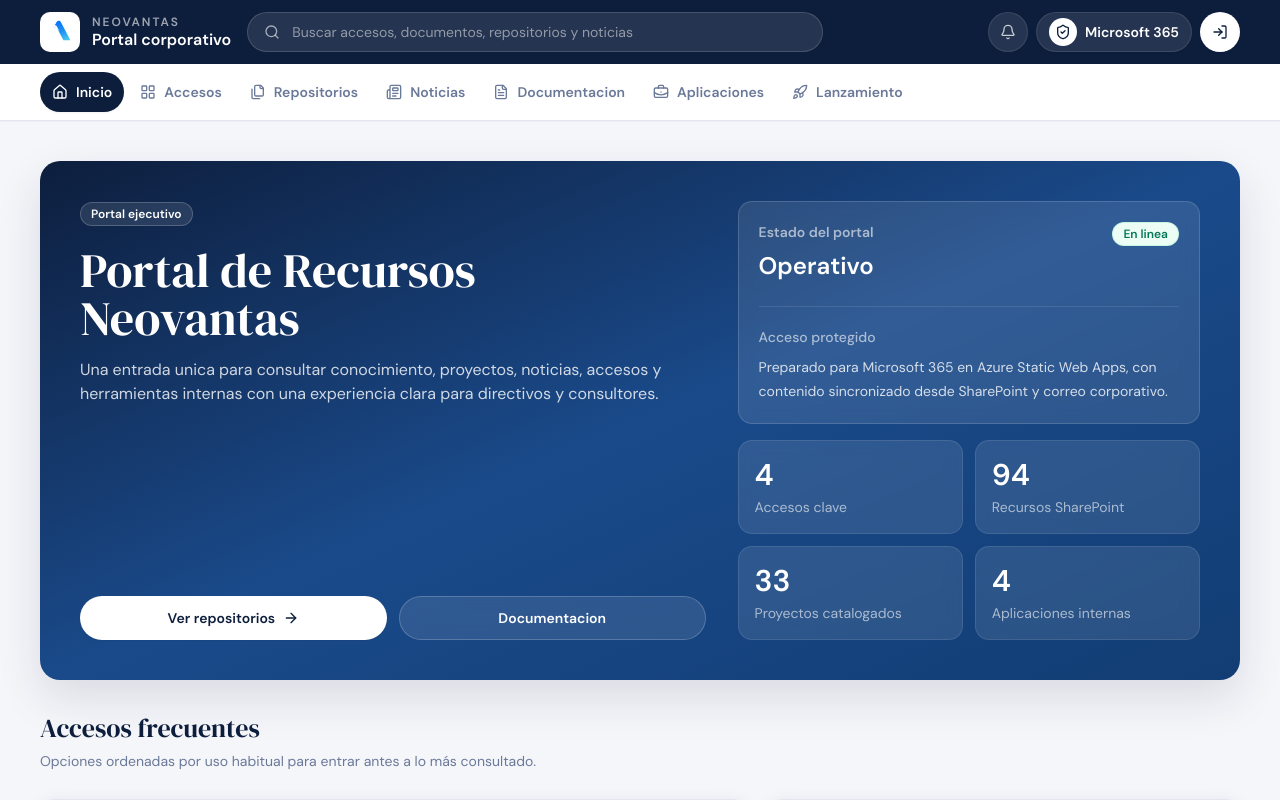
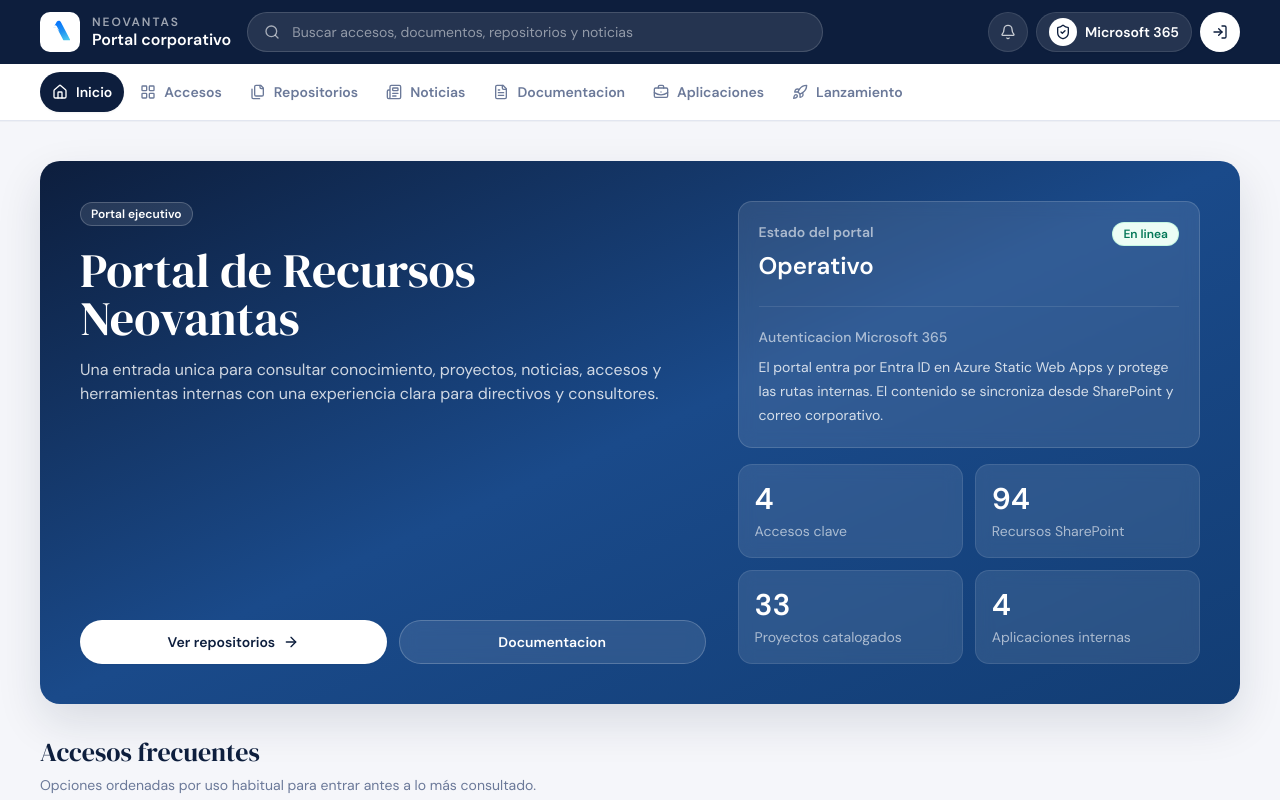
Before and after one commit to NeovantasAdvanced/Intranet, a React (Vite) app: page / in a window 1280 px wide. Shown: the top 800 px of the page. Built offline with nearby package versions, Linux system fonts and the light colour scheme; no server answers.

Commit message:
feat: clarify microsoft auth status

```diff
--- a/src/pages/HomeDashboard.tsx
+++ b/src/pages/HomeDashboard.tsx
@@ -303,10 +303,10 @@ export function HomeDashboard() {
               </Badge>
             </div>
             <div className="mt-6 border-t border-white/10 pt-5">
-                <p className="text-sm font-medium text-white/60">Acceso protegido</p>
+              <p className="text-sm font-medium text-white/60">Autenticacion Microsoft 365</p>
               <p className="mt-2 text-sm leading-6 text-white/80">
-                  Preparado para Microsoft 365 en Azure Static Web Apps, con contenido sincronizado desde
-                  SharePoint y correo corporativo.
+                El portal entra por Entra ID en Azure Static Web Apps y protege las rutas internas.
+                El contenido se sincroniza desde SharePoint y correo corporativo.
               </p>
             </div>
           </div>
```
Lines whose indentation alone changed are shown as unchanged.
